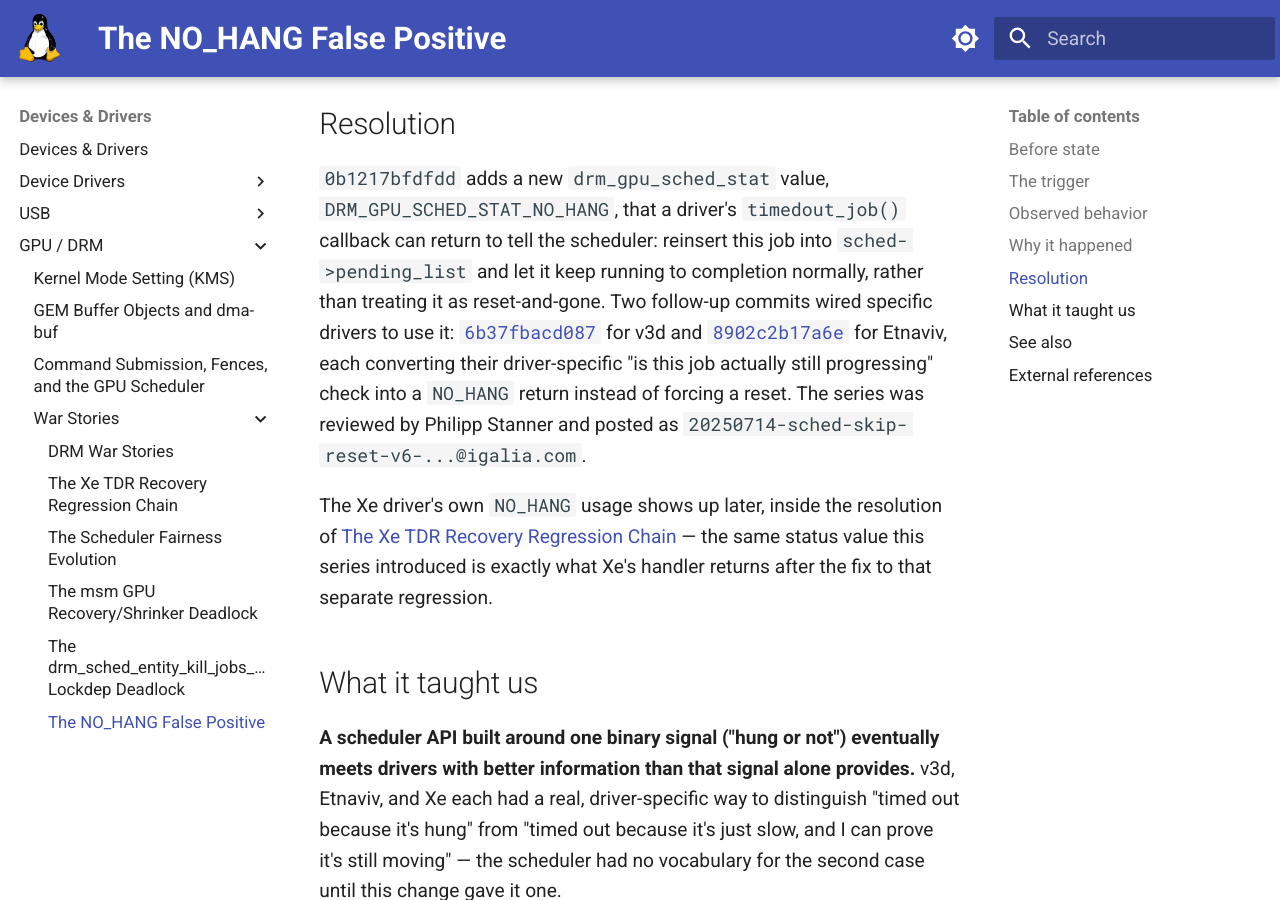
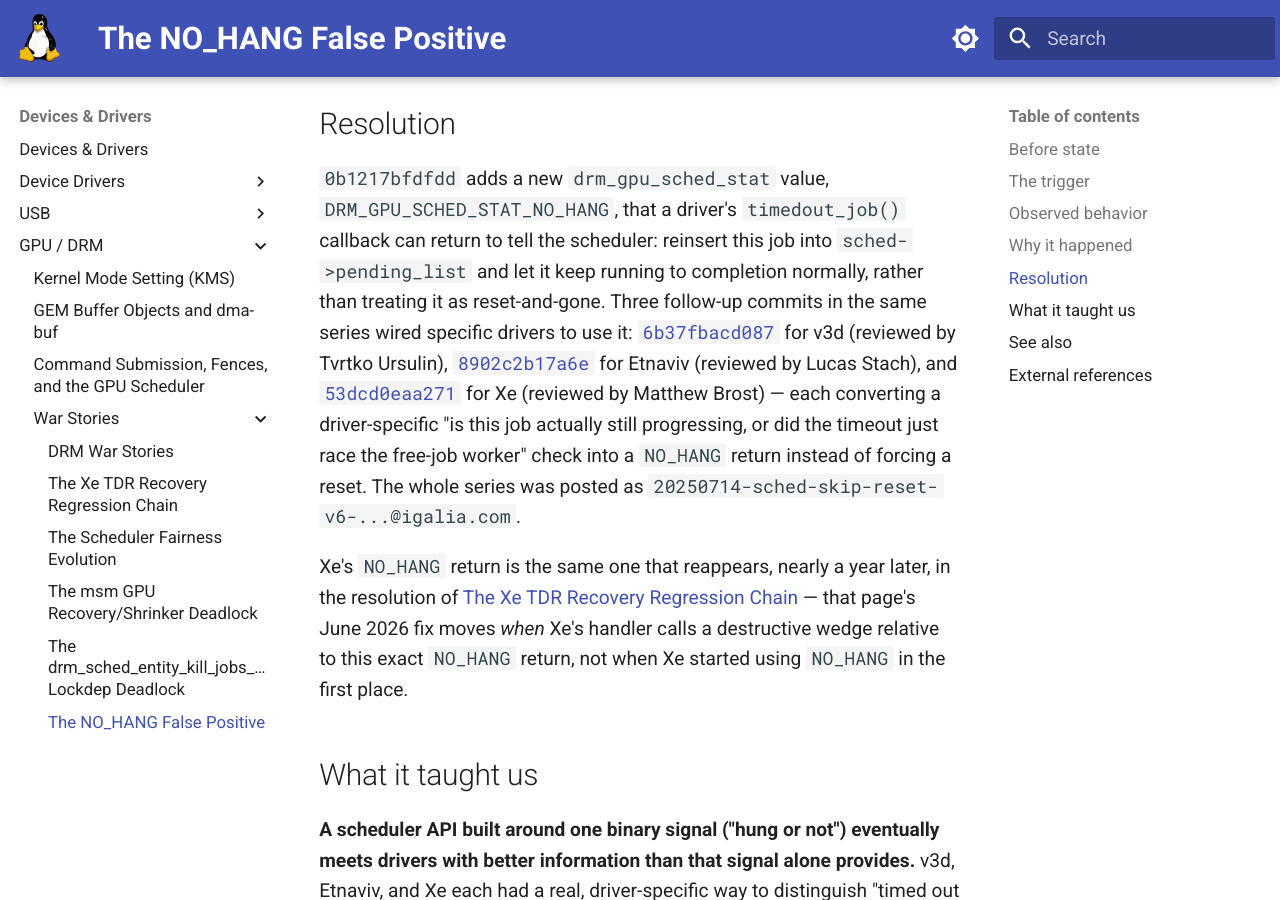
Before and after one commit to laveeshb/linux-kernel-internals, an MkDocs documentation site: the page built from docs/drm/war-stories/no-hang-false-positive.md, in a window 1280 px wide and 900 px high, scrolled down 2202 px. Built offline with MkDocs 1.6.1 and Material for MkDocs 9.7.7, drawn with Linux system fonts in a browser that asks for light colours; some of the changed text lies outside the part shown.

Commit message:
Fix round-1 findings in xe-tdr-recovery-regression.md and no-hang-false-positive.md
xe-tdr-recovery-regression.md: the claim that all three chain commits
'each carry a Fixes: tag pointing at the previous one' was false for
the first commit, whose Fixes: tag points to an unrelated earlier
commit outside this chain. Also softened an unverifiable 'no recovery
path at all' claim to what the commit message actually states.

no-hang-false-positive.md: the page said Xe's NO_HANG usage 'shows up
later' in a separate 2026 regression, omitting that Xe was already
converted to NO_HANG in the SAME July 2025 series (commit
53dcd0eaa271, previously missing from this page entirely). Added the
missing commit and corrected the framing. Also qualified the
'reviewed by Philipp Stanner' claim, which only applied to one of
four commits in the series.

```diff
--- a/docs/drm/war-stories/no-hang-false-positive.md
+++ b/docs/drm/war-stories/no-hang-false-positive.md
@@ -39,9 +39,9 @@ The scheduler's timeout handling had one bit of information to work with — the
 
 ## Resolution
 
-`0b1217bfdfdd` adds a new `drm_gpu_sched_stat` value, `DRM_GPU_SCHED_STAT_NO_HANG`, that a driver's `timedout_job()` callback can return to tell the scheduler: reinsert this job into `sched->pending_list` and let it keep running to completion normally, rather than treating it as reset-and-gone. Two follow-up commits wired specific drivers to use it: [`6b37fbacd087`](https://github.com/torvalds/linux/commit/6b37fbacd087fbd517b6b276ca8bebd1dc052fb7) for v3d and [`8902c2b17a6e`](https://github.com/torvalds/linux/commit/8902c2b17a6ec723ab7924bc4113bef47603c0dc) for Etnaviv, each converting their driver-specific "is this job actually still progressing" check into a `NO_HANG` return instead of forcing a reset. The series was reviewed by Philipp Stanner and posted as `20250714-sched-skip-reset-v6-...@igalia.com`.
+`0b1217bfdfdd` adds a new `drm_gpu_sched_stat` value, `DRM_GPU_SCHED_STAT_NO_HANG`, that a driver's `timedout_job()` callback can return to tell the scheduler: reinsert this job into `sched->pending_list` and let it keep running to completion normally, rather than treating it as reset-and-gone. Three follow-up commits in the same series wired specific drivers to use it: [`6b37fbacd087`](https://github.com/torvalds/linux/commit/6b37fbacd087fbd517b6b276ca8bebd1dc052fb7) for v3d (reviewed by Tvrtko Ursulin), [`8902c2b17a6e`](https://github.com/torvalds/linux/commit/8902c2b17a6ec723ab7924bc4113bef47603c0dc) for Etnaviv (reviewed by Lucas Stach), and [`53dcd0eaa271`](https://github.com/torvalds/linux/commit/53dcd0eaa271e870ca5d0b203be67b468214c1bc) for Xe (reviewed by Matthew Brost) — each converting a driver-specific "is this job actually still progressing, or did the timeout just race the free-job worker" check into a `NO_HANG` return instead of forcing a reset. The whole series was posted as `20250714-sched-skip-reset-v6-...@igalia.com`.
 
-The Xe driver's own `NO_HANG` usage shows up later, inside the resolution of [The Xe TDR Recovery Regression Chain](xe-tdr-recovery-regression.md) — the same status value this series introduced is exactly what Xe's handler returns after the fix to that separate regression.
+Xe's `NO_HANG` return is the same one that reappears, nearly a year later, in the resolution of [The Xe TDR Recovery Regression Chain](xe-tdr-recovery-regression.md) — that page's June 2026 fix moves *when* Xe's handler calls a destructive wedge relative to this exact `NO_HANG` return, not when Xe started using `NO_HANG` in the first place.
 
 ## What it taught us
 
@@ -62,3 +62,4 @@ The Xe driver's own `NO_HANG` usage shows up later, inside the resolution of [Th
 - [GitHub mirror: 0b1217bfdfdd](https://github.com/torvalds/linux/commit/0b1217bfdfddf664c15954d1d51ee18ed88a2ccf) — "drm/sched: Allow drivers to skip the reset and keep on running," the core `DRM_GPU_SCHED_STAT_NO_HANG` addition
 - [GitHub mirror: 6b37fbacd087](https://github.com/torvalds/linux/commit/6b37fbacd087fbd517b6b276ca8bebd1dc052fb7) — "drm/v3d: Use DRM_GPU_SCHED_STAT_NO_HANG to skip the reset"
 - [GitHub mirror: 8902c2b17a6e](https://github.com/torvalds/linux/commit/8902c2b17a6ec723ab7924bc4113bef47603c0dc) — "drm/etnaviv: Use DRM_GPU_SCHED_STAT_NO_HANG to skip the reset"
+- [GitHub mirror: 53dcd0eaa271](https://github.com/torvalds/linux/commit/53dcd0eaa271e870ca5d0b203be67b468214c1bc) — "drm/xe: Use DRM_GPU_SCHED_STAT_NO_HANG to skip the reset," the same series's Xe conversion
```
Also changed, not shown: docs/drm/war-stories/xe-tdr-recovery-regression.md (+2 -2 lines).
